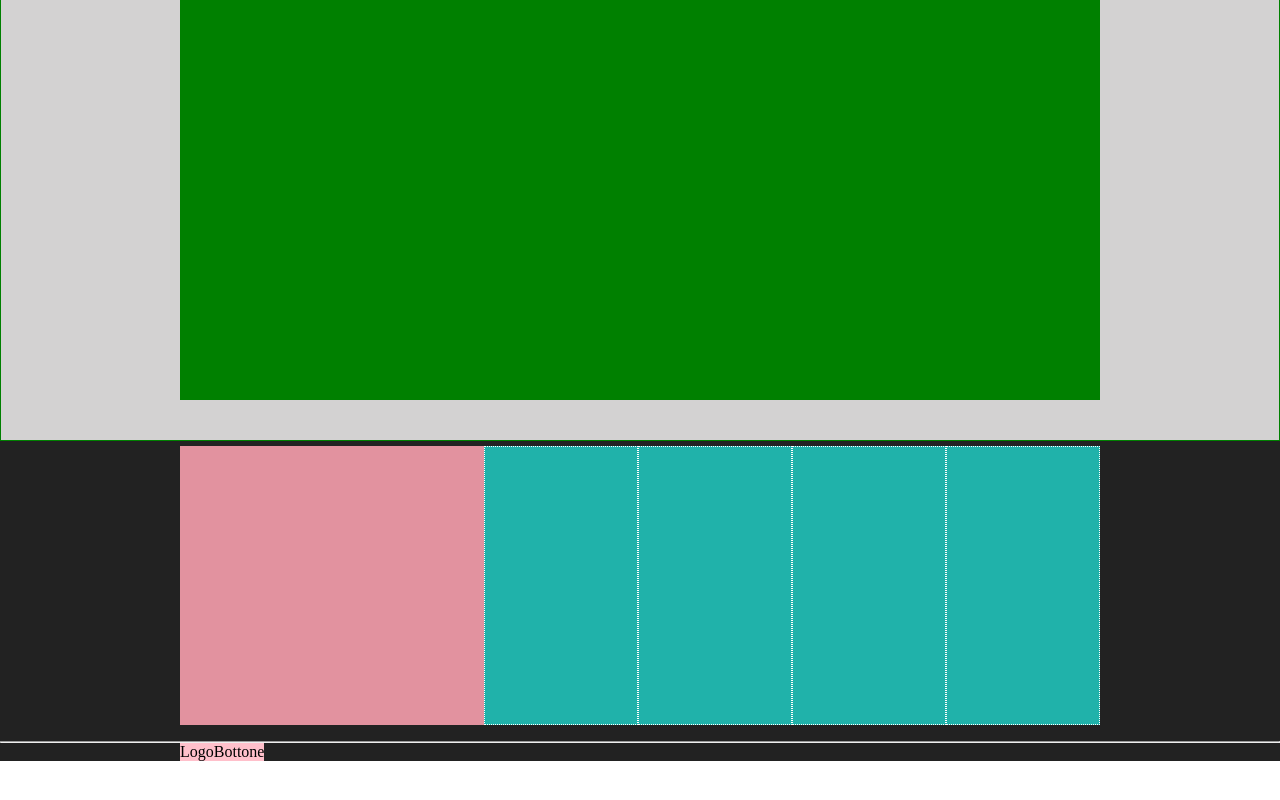
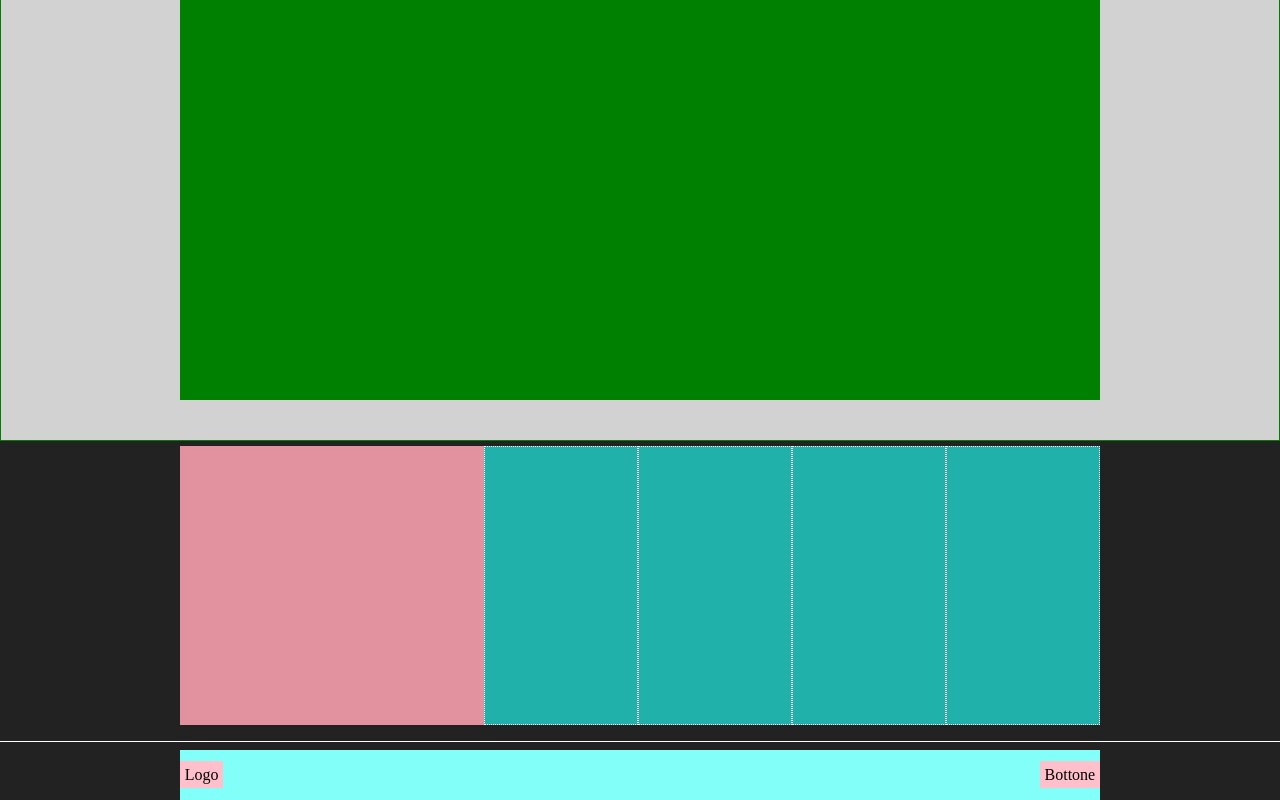
Before and after one commit to FabrizioCmp/htmlcss-struttura-discord, a plain HTML site: page index.html in a window 1280 px wide. Shown: the part 1753-2553 px from the top of the page. Before the commit the page ends 2514 px from the top, so only its background shows below. Drawn offline with Linux system fonts and the light colour scheme.

Commit message:
footer-pt2 & hr

```diff
--- a/index.html
+++ b/index.html
@@ -64,9 +64,11 @@
             <div class="grow1 gsea borderw"></div>
         </div>
         <hr>
-        <div class="container  flex blue2">
-            <div class="lpink">Logo</div>
-            <div class="lpink">Bottone</div>
+        <div class="foot2">
+            <div class="container lgsea h50 flex blue2 pos-content">
+                <div class="lpink pddg">Logo</div>
+                <div class="lpink pddg">Bottone</div>
+            </div>
         </div>
     </footer>
 </body>
--- a/style.css
+++ b/style.css
@@ -60,6 +60,9 @@ div > ul{
 .gsea{
     background-color: lightseagreen;
 }
+.lgsea{
+    background-color: rgb(131, 255, 249);
+}
 
 .black{
     background-color: rgb(34, 34, 34);
@@ -116,3 +119,21 @@ div > ul{
     padding-top: 0.3rem;
     padding-bottom: 1rem;
 }
+
+.foot2{
+    padding-top: 0.5rem;
+}
+
+.pos-content{
+    align-items: center;
+    justify-content: space-between;
+}
+
+.pddg{
+    padding: 0.3rem;
+}
+hr{
+    border: none;
+    height: 0.5px;
+    background-color: white;
+}
```
